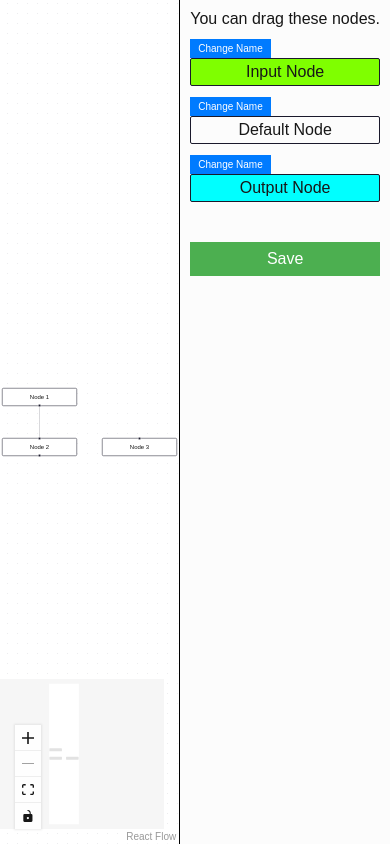
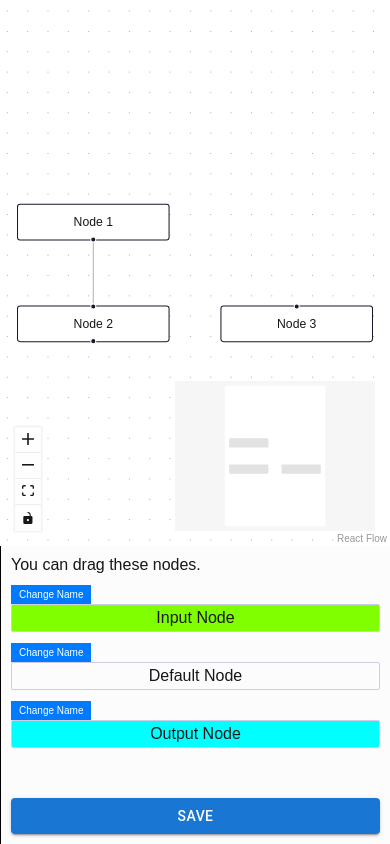
Before and after one commit to erperejildo/react-nodes, a Next.js app: page / in a window 390 px wide. Built offline with nearby package versions, Linux system fonts and the light colour scheme.

Commit message:
mobile view

```diff
--- a/src/app/components/Sidebar.tsx
+++ b/src/app/components/Sidebar.tsx
@@ -1,3 +1,4 @@
+import Button from '@mui/material/Button/Button';
 import { useState } from 'react';
 import { useDnD } from '../contexts/DnDContext';
 import NodeModal from './modals/NodeModal';
@@ -57,11 +58,14 @@ const Sidebar = ({ onSave }: { onSave: () => void }) => {
         </div>
       ))}
 
-      <div className="save-button-wrapper">
-        <button className="save-button" onClick={onSave}>
-          Save
-        </button>
-      </div>
+      <Button
+        variant="contained"
+        className="save-button"
+        fullWidth
+        onClick={onSave}
+      >
+        Save
+      </Button>
 
       <NodeModal
         isOpen={isModalOpen}
--- a/src/app/components/styles.css
+++ b/src/app/components/styles.css
@@ -7,6 +7,12 @@
   flex-direction: row;
   flex-grow: 1;
   height: 100%;
+}
+
+@media (max-width: 500px) {
+  .automation-builder {
+    flex-direction: column;
+  }
 }
 
 .automation-builder .reactflow-wrapper {
@@ -26,7 +32,7 @@
 
 .automation-builder .dndnode {
   padding: 4px;
-  border: 1px solid #1a192b;
+  border: 1px solid #cecde5;
   border-radius: 2px;
   margin-bottom: 10px;
   display: flex;
@@ -60,22 +66,6 @@
   background: #0056b3;
 }
 
-.save-button-wrapper {
-  display: flex;
-  justify-content: center;
+.sidebar .save-button {
   margin-top: 40px;
 }
-
-.save-button {
-  background-color: #4caf50;
-  color: white;
-  border: none;
-  padding: 8px 15px;
-  cursor: pointer;
-  font-size: 16px;
-  width: 100%;
-}
-
-.save-button:hover {
-  background-color: #45a049;
-}
```
